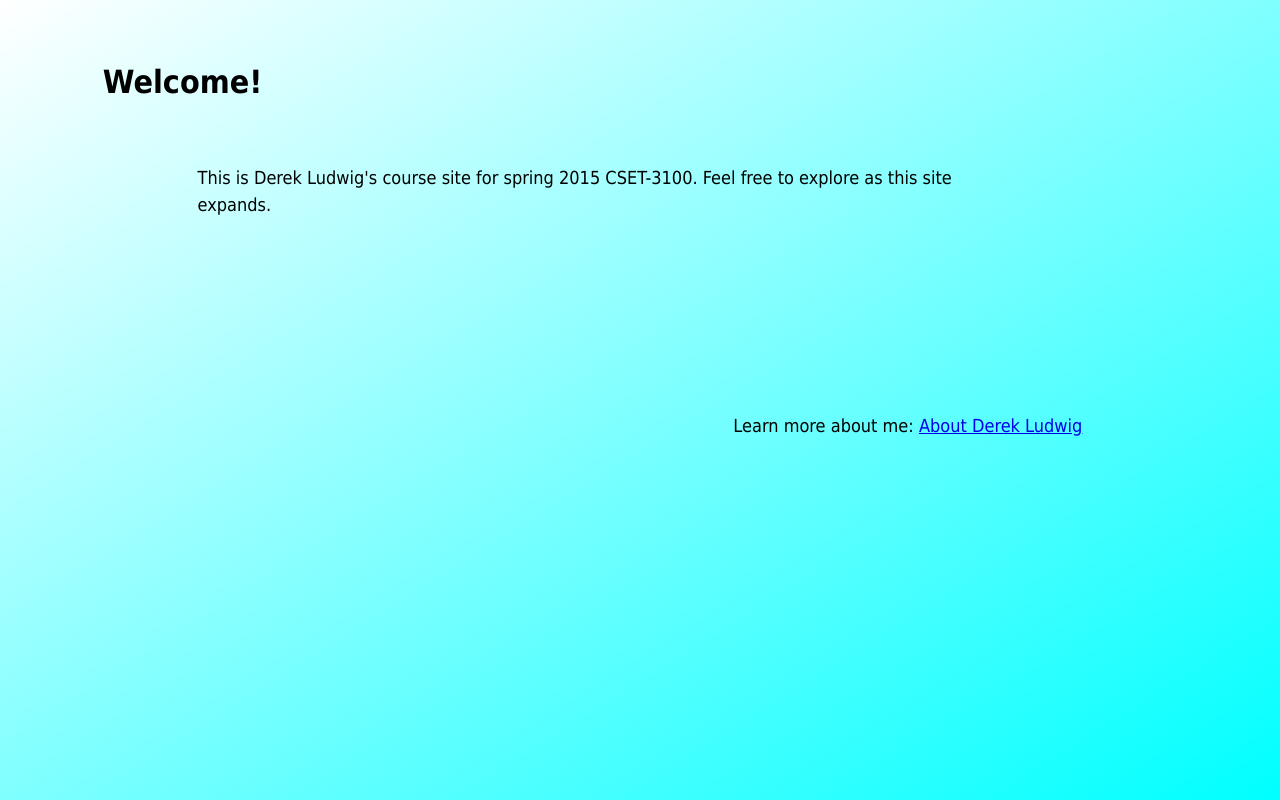
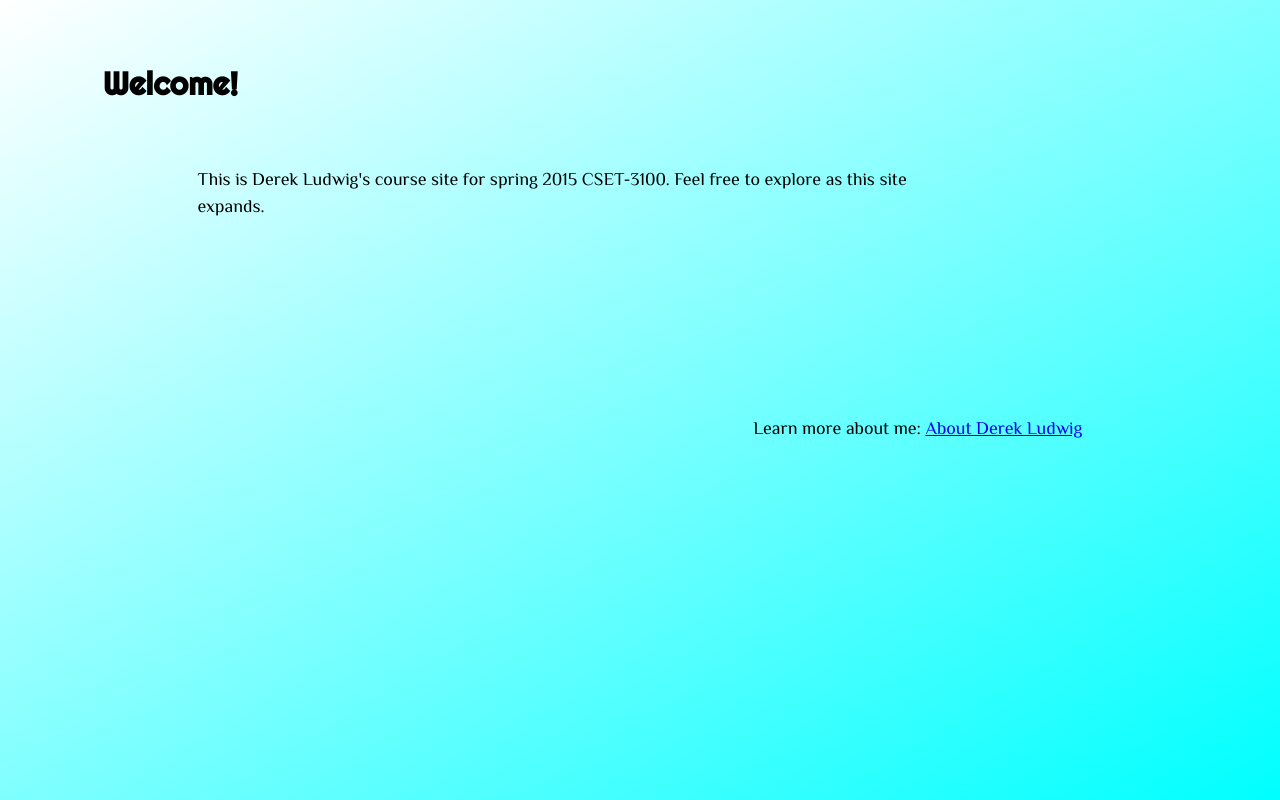
Before and after one commit to derekll/derekll.github.io, a plain HTML site: page index.html in a window 1280 px wide. Drawn offline with Linux system fonts and the light colour scheme.

Commit message:
Added Google Fonts
"Righteous" and ""Philosopher"

```diff
--- a/css/styles.css
+++ b/css/styles.css
@@ -13,6 +13,7 @@
 }
 
 h1 {
+    font-family: 'Righteous', cursive;
 	margin-top: 5%;
 	margin-left: 7.5%;
 	margin-bottom: 5%;
@@ -20,6 +21,7 @@
 }
 
 .top-p {
+    font-family: 'Philosopher', sans-serif;
 	text-align: left;
 	margin-top: 2.5%;
 	margin-left: 15%;
@@ -30,6 +32,7 @@
 }
 
 .bot-p {
+    font-family: 'Philosopher', sans-serif;
 	text-align: right;
 	margin-top: 15%;
 	margin-bottom: 5%;
--- a/index.html
+++ b/index.html
@@ -4,6 +4,9 @@
 	<head>
 		<title>Derek Ludwig</title>
 		<link href="css/styles.css" type="text/css" rel="stylesheet" />
+		<!-- Google Font tags -->
+		<link href='http://fonts.googleapis.com/css?family=Righteous' rel='stylesheet' type='text/css'>
+		<link href='http://fonts.googleapis.com/css?family=Philosopher' rel='stylesheet' type='text/css'>
 	</head>
 	<body>
 		<div class="container">
```
